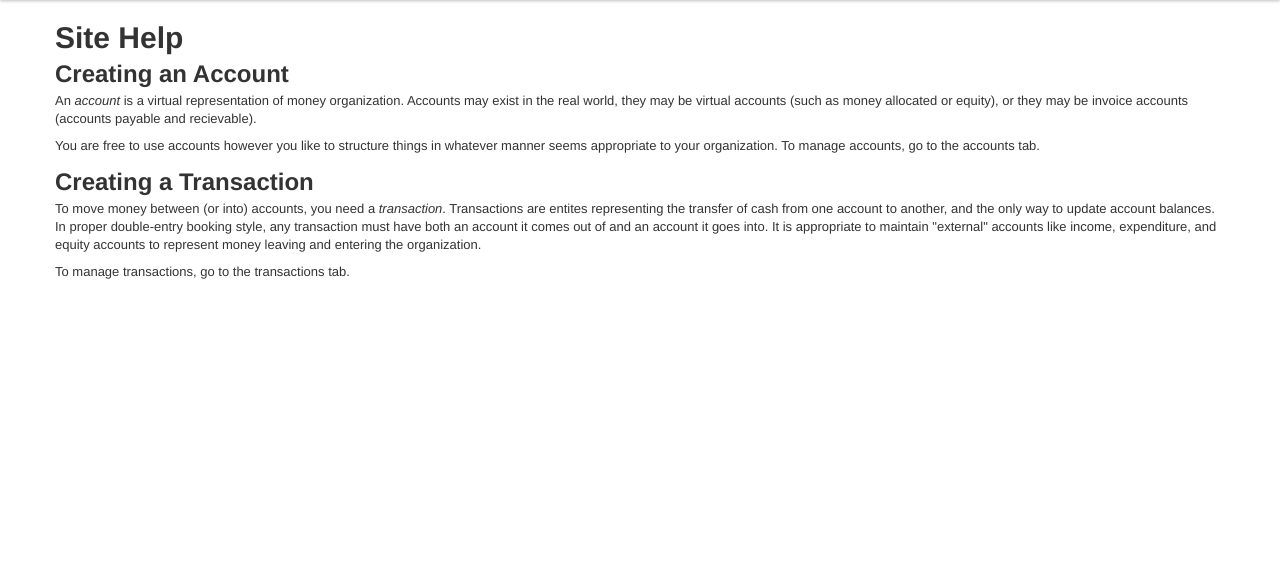
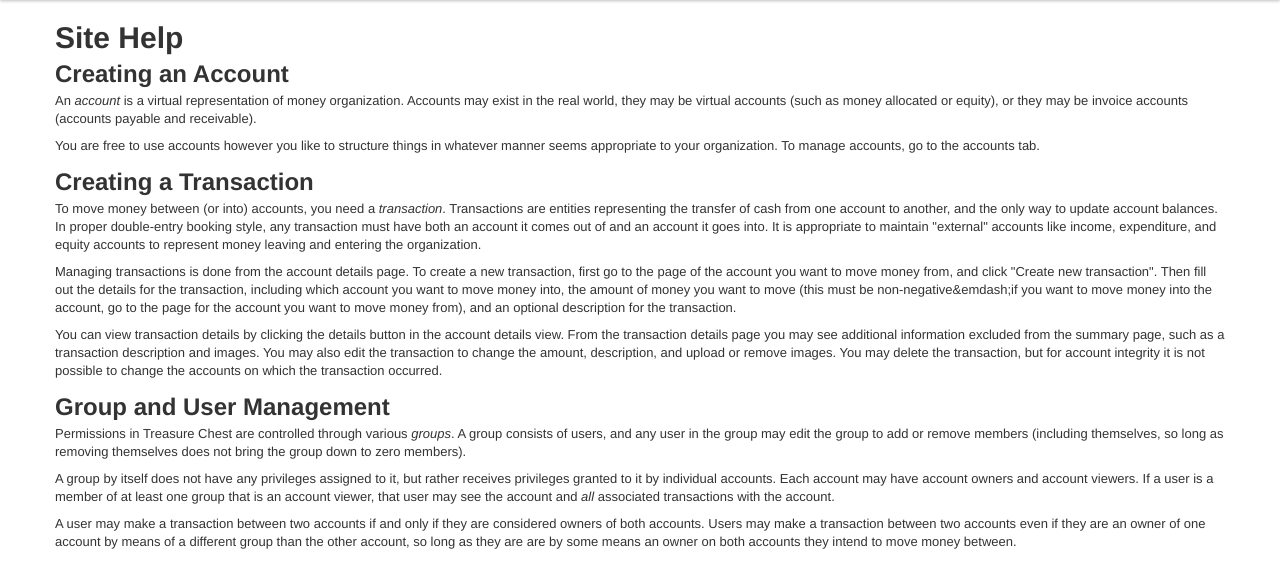
Before and after one commit to acm-uiuc/treasure-chest, a Django app: template treasureapp/templates/help/index.html in a window 1280 px wide. Shown: the part 40-628 px from the top of the page. Run offline with Django 3.2, Linux system fonts and the light colour scheme; the template is opened without the code that fills it, so the values that code supplies are empty.

Commit message:
Full help page resolves #23
Note that this help page does describe features and conditions NYI.

```diff
--- a/treasureapp/templates/help/index.html
+++ b/treasureapp/templates/help/index.html
@@ -12,7 +12,7 @@
 An <em>account</em> is a virtual representation of money organization.
 Accounts may exist in the real world, they may be virtual accounts
 (such as money allocated or equity), or they may be invoice accounts
-(accounts payable and recievable).
+(accounts payable and receivable).
 </p>
 
 <p>
@@ -25,7 +25,7 @@
 
 <p>
 To move money between (or into) accounts, you need a <em>transaction</em>.
-Transactions are entites representing the transfer of cash from one account
+Transactions are entities representing the transfer of cash from one account
 to another, and the only way to update account balances. In proper
 double-entry booking style, any transaction must have both an account
 it comes out of and an account it goes into. It is appropriate to maintain
@@ -34,7 +34,48 @@
 </p>
 
 <p>
-To manage transactions, go to the transactions tab.
+Managing transactions is done from the account details page. To create a new
+transaction, first go to the page of the account you want to move money from,
+and click "Create new transaction". Then fill out the details for the
+transaction, including which account you want to move money into, the amount of
+money you want to move (this must be non-negative&emdash;if you want to move
+money into the account, go to the page for the account you want to move money
+from), and an optional description for the transaction.
+</p>
+
+<p>
+You can view transaction details by clicking the details button in the account
+details view. From the transaction details page you may see additional
+information excluded from the summary page, such as a transaction description
+and images. You may also edit the transaction to change the amount, description,
+and upload or remove images. You may delete the transaction, but for account
+integrity it is not possible to change the accounts on which the transaction
+occurred.
+</p>
+
+<h2>Group and User Management</h2>
+
+<p>
+Permissions in Treasure Chest are controlled through various <em>groups</em>. A
+group consists of users, and any user in the group may edit the group to add or
+remove members (including themselves, so long as removing themselves does not
+bring the group down to zero members).
+</p>
+
+<p>
+A group by itself does not have any privileges assigned to it, but rather
+receives privileges granted to it by individual accounts. Each account may have
+account owners and account viewers. If a user is a member of at least one group
+that is an account viewer, that user may see the account and <em>all</em>
+associated transactions with the account.
+</p>
+
+<p>
+A user may make a transaction between two accounts if and only if they are
+considered owners of both accounts. Users may make a transaction between two
+accounts even if they are an owner of one account by means of a different group
+than the other account, so long as they are are by some means an owner on both
+accounts they intend to move money between.
 </p>
 
 {% endblock %}
```
